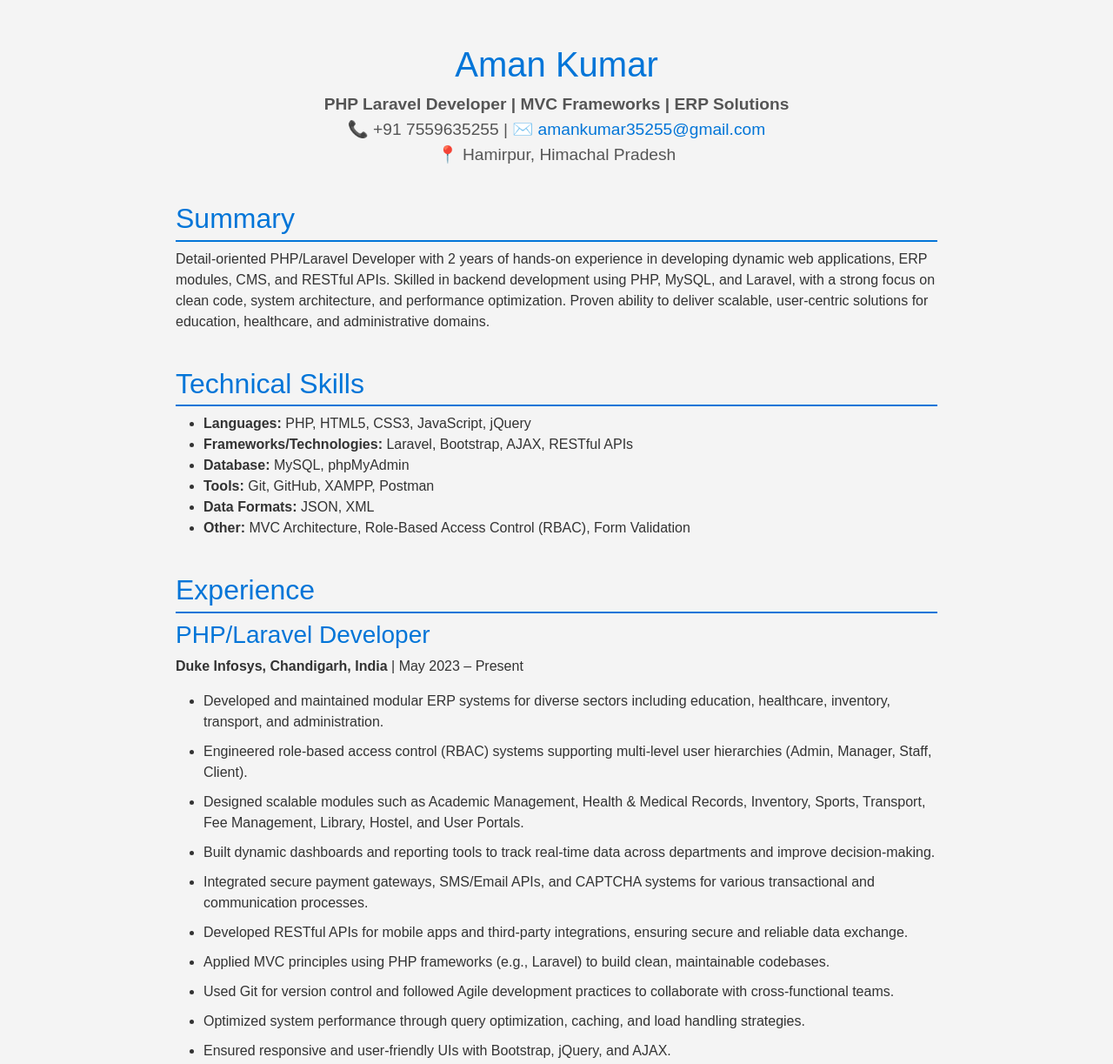
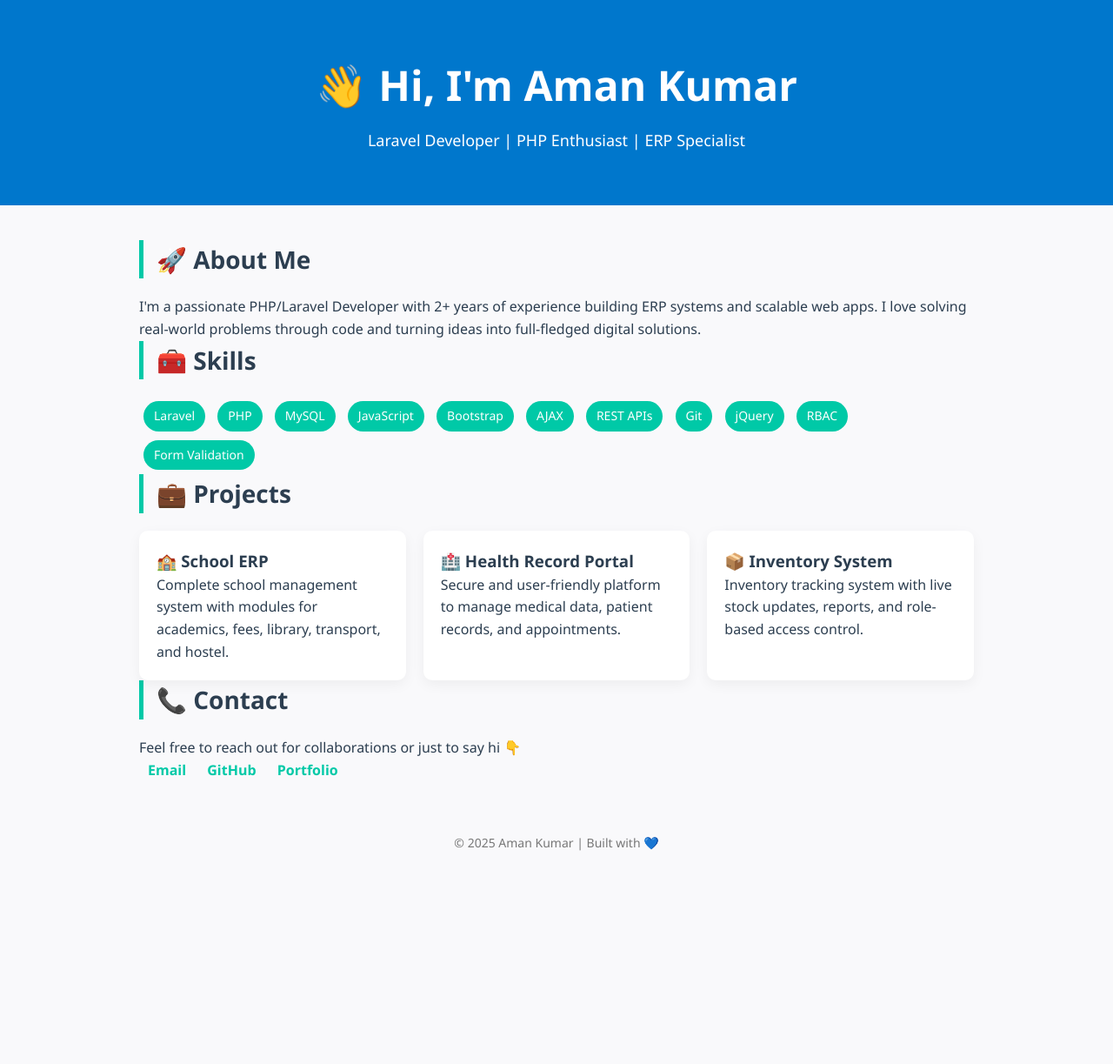
Before and after one commit to THAKUR00aman/Aman-Kumar.github.io, a plain HTML site: page index.html in a window 1280 px wide. Shown: the top 1223 px of the page at 87% size. After the commit the page ends 1001 px from the top, so only its background shows below. Drawn offline with nearby package versions, Linux system fonts and the light colour scheme.

Commit message:
Update index.html

```diff
--- a/index.html
+++ b/index.html
@@ -1,116 +1,177 @@
 <!DOCTYPE html>
 <html lang="en">
 <head>
-  <meta charset="UTF-8">
-  <meta name="viewport" content="width=device-width, initial-scale=1.0">
-  <meta http-equiv="X-UA-Compatible" content="ie=edge">
-  <title>Aman Kumar - PHP Laravel Developer</title>
-  <link rel="stylesheet" href="https://cdnjs.cloudflare.com/ajax/libs/bootstrap/5.1.3/css/bootstrap.min.css">
+  <meta charset="UTF-8" />
+  <meta name="viewport" content="width=device-width, initial-scale=1.0"/>
+  <title>Aman Kumar | Laravel Developer</title>
   <style>
+    :root {
+      --primary: #0077cc;
+      --background: #f9f9fb;
+      --card-bg: #ffffff;
+      --text: #2c3e50;
+      --accent: #00c9a7;
+    }
+
+    * {
+      margin: 0;
+      padding: 0;
+      box-sizing: border-box;
+    }
+
     body {
-      font-family: Arial, sans-serif;
-      background-color: #f4f4f4;
-      color: #333;
+      font-family: 'Segoe UI', sans-serif;
+      background-color: var(--background);
+      color: var(--text);
+      line-height: 1.6;
     }
+
+    header {
+      background-color: var(--primary);
+      color: #fff;
+      padding: 60px 20px;
+      text-align: center;
+    }
+
+    header h1 {
+      font-size: 48px;
+    }
+
+    header p {
+      font-size: 18px;
+      margin-top: 10px;
+    }
+
     .container {
-      max-width: 900px;
-      margin-top: 50px;
+      max-width: 1000px;
+      margin: 40px auto;
+      padding: 0 20px;
     }
-    h1, h2, h3 {
-      color: #0275d8;
+
+    .section-title {
+      font-size: 28px;
+      margin-bottom: 20px;
+      border-left: 5px solid var(--accent);
+      padding-left: 15px;
     }
-    .section-title {
+
+    .card-grid {
+      display: grid;
+      grid-template-columns: repeat(auto-fit, minmax(250px, 1fr));
+      gap: 20px;
+    }
+
+    .card {
+      background-color: var(--card-bg);
+      padding: 20px;
+      border-radius: 10px;
+      box-shadow: 0 5px 15px rgba(0,0,0,0.05);
+      transition: transform 0.3s ease, box-shadow 0.3s ease;
+    }
+
+    .card:hover {
+      transform: translateY(-5px);
+      box-shadow: 0 10px 20px rgba(0,0,0,0.1);
+    }
+
+    .skills span {
+      display: inline-block;
+      background: var(--accent);
+      color: #fff;
+      padding: 6px 12px;
+      margin: 5px;
+      border-radius: 20px;
+      font-size: 14px;
+    }
+
+    footer {
+      text-align: center;
       margin-top: 40px;
-      border-bottom: 2px solid #0275d8;
-      padding-bottom: 5px;
+      padding: 20px;
+      font-size: 14px;
+      color: #777;
     }
-    .list-item {
-      margin-bottom: 10px;
+
+    a {
+      color: var(--primary);
+      text-decoration: none;
     }
-    .contact-info {
-      font-size: 1.2rem;
-      color: #555;
+
+    .contact-links a {
+      display: inline-block;
+      margin: 0 10px;
+      font-weight: bold;
+      font-size: 16px;
+      color: var(--accent);
     }
-    .contact-info a {
-      text-decoration: none;
-      color: #0275d8;
-    }
-    .contact-info a:hover {
-      text-decoration: underline;
-    }
-    .summary {
-      margin-bottom: 40px;
-    }
+
   </style>
 </head>
 <body>
 
-<div class="container">
-  <header class="text-center">
-    <h1>Aman Kumar</h1>
-    <p class="contact-info">
-      <strong>PHP Laravel Developer | MVC Frameworks | ERP Solutions</strong><br>
-      📞 +91 7559635255 | ✉️ <a href="mailto:amankumar35255@gmail.com">amankumar35255@gmail.com</a><br>
-        📍 Hamirpur, Himachal Pradesh
-    </p>
+  <header>
+    <h1>👋 Hi, I'm Aman Kumar</h1>
+    <p>Laravel Developer | PHP Enthusiast | ERP Specialist</p>
   </header>
 
-  <section class="summary">
-    <h2 class="section-title">Summary</h2>
-    <p>Detail-oriented PHP/Laravel Developer with 2 years of hands-on experience in developing dynamic web applications, ERP modules, CMS, and RESTful APIs. Skilled in backend development using PHP, MySQL, and Laravel, with a strong focus on clean code, system architecture, and performance optimization. Proven ability to deliver scalable, user-centric solutions for education, healthcare, and administrative domains.</p>
-  </section>
+  <div class="container">
+    <section>
+      <h2 class="section-title">🚀 About Me</h2>
+      <p>
+        I'm a passionate PHP/Laravel Developer with 2+ years of experience building ERP systems and scalable web apps.
+        I love solving real-world problems through code and turning ideas into full-fledged digital solutions.
+      </p>
+    </section>
 
-  <section class="skills">
-    <h2 class="section-title">Technical Skills</h2>
-    <ul>
-      <li><strong>Languages:</strong> PHP, HTML5, CSS3, JavaScript, jQuery</li>
-      <li><strong>Frameworks/Technologies:</strong> Laravel, Bootstrap, AJAX, RESTful APIs</li>
-      <li><strong>Database:</strong> MySQL, phpMyAdmin</li>
-      <li><strong>Tools:</strong> Git, GitHub, XAMPP, Postman</li>
-      <li><strong>Data Formats:</strong> JSON, XML</li>
-      <li><strong>Other:</strong> MVC Architecture, Role-Based Access Control (RBAC), Form Validation</li>
-    </ul>
-  </section>
+    <section>
+      <h2 class="section-title">🧰 Skills</h2>
+      <div class="skills">
+        <span>Laravel</span>
+        <span>PHP</span>
+        <span>MySQL</span>
+        <span>JavaScript</span>
+        <span>Bootstrap</span>
+        <span>AJAX</span>
+        <span>REST APIs</span>
+        <span>Git</span>
+        <span>jQuery</span>
+        <span>RBAC</span>
+        <span>Form Validation</span>
+      </div>
+    </section>
 
-  <section class="experience">
-    <h2 class="section-title">Experience</h2>
-    <h3>PHP/Laravel Developer</h3>
-    <p><strong>Duke Infosys, Chandigarh, India</strong> | May 2023 – Present</p>
-    <ul>
-      <li class="list-item">Developed and maintained modular ERP systems for diverse sectors including education, healthcare, inventory, transport, and administration.</li>
-      <li class="list-item">Engineered role-based access control (RBAC) systems supporting multi-level user hierarchies (Admin, Manager, Staff, Client).</li>
-      <li class="list-item">Designed scalable modules such as Academic Management, Health & Medical Records, Inventory, Sports, Transport, Fee Management, Library, Hostel, and User Portals.</li>
-      <li class="list-item">Built dynamic dashboards and reporting tools to track real-time data across departments and improve decision-making.</li>
-      <li class="list-item">Integrated secure payment gateways, SMS/Email APIs, and CAPTCHA systems for various transactional and communication processes.</li>
-      <li class="list-item">Developed RESTful APIs for mobile apps and third-party integrations, ensuring secure and reliable data exchange.</li>
-      <li class="list-item">Applied MVC principles using PHP frameworks (e.g., Laravel) to build clean, maintainable codebases.</li>
-      <li class="list-item">Used Git for version control and followed Agile development practices to collaborate with cross-functional teams.</li>
-      <li class="list-item">Optimized system performance through query optimization, caching, and load handling strategies.</li>
-      <li class="list-item">Ensured responsive and user-friendly UIs with Bootstrap, jQuery, and AJAX.</li>
-    </ul>
-  </section>
+    <section>
+      <h2 class="section-title">💼 Projects</h2>
+      <div class="card-grid">
+        <div class="card">
+          <h3>🏫 School ERP</h3>
+          <p>Complete school management system with modules for academics, fees, library, transport, and hostel.</p>
+        </div>
+        <div class="card">
+          <h3>🏥 Health Record Portal</h3>
+          <p>Secure and user-friendly platform to manage medical data, patient records, and appointments.</p>
+        </div>
+        <div class="card">
+          <h3>📦 Inventory System</h3>
+          <p>Inventory tracking system with live stock updates, reports, and role-based access control.</p>
+        </div>
+      </div>
+    </section>
 
-  <section class="education">
-    <h2 class="section-title">Education</h2>
-    <ul>
-      <li><strong>Master of Computer Applications (MCA)</strong> – University of Mysore (Online), 2024 – Present</li>
-      <li><strong>Bachelor of Computer Applications (BCA)</strong> – Himachal Pradesh University, 2019 – 2022</li>
-      <li><strong>Senior Secondary Education (HSC)</strong> – Himachal Pradesh Board of School Education, 2018 – 2019</li>
-    </ul>
-  </section>
+    <section>
+      <h2 class="section-title">📞 Contact</h2>
+      <p>Feel free to reach out for collaborations or just to say hi 👇</p>
+      <div class="contact-links">
+        <a href="mailto:amankumar35255@gmail.com">Email</a>
+        <a href="https://github.com/thakur00aman" target="_blank">GitHub</a>
+        <a href="https://thakur00aman.github.io" target="_blank">Portfolio</a>
+      </div>
+    </section>
+  </div>
 
-  <section class="training">
-    <h2 class="section-title">Training / Courses</h2>
-    <p><strong>Web Development Training (6 Months)</strong> - Duke Infosys</p>
-    <ul>
-      <li>Hands-on training in PHP, MySQL, HTML, CSS, JavaScript, and jQuery.</li>
-      <li>Created admin dashboards, form validation features, and basic ERP modules during real-time projects.</li>
-    </ul>
-  </section>
-</div>
-
-<!-- Optional Bootstrap JS and Popper.js for interactive features -->
-<script src="https://cdnjs.cloudflare.com/ajax/libs/bootstrap/5.1.3/js/bootstrap.bundle.min.js"></script>
+  <footer>
+    &copy; 2025 Aman Kumar | Built with 💙
+  </footer>
 
 </body>
 </html>
```
